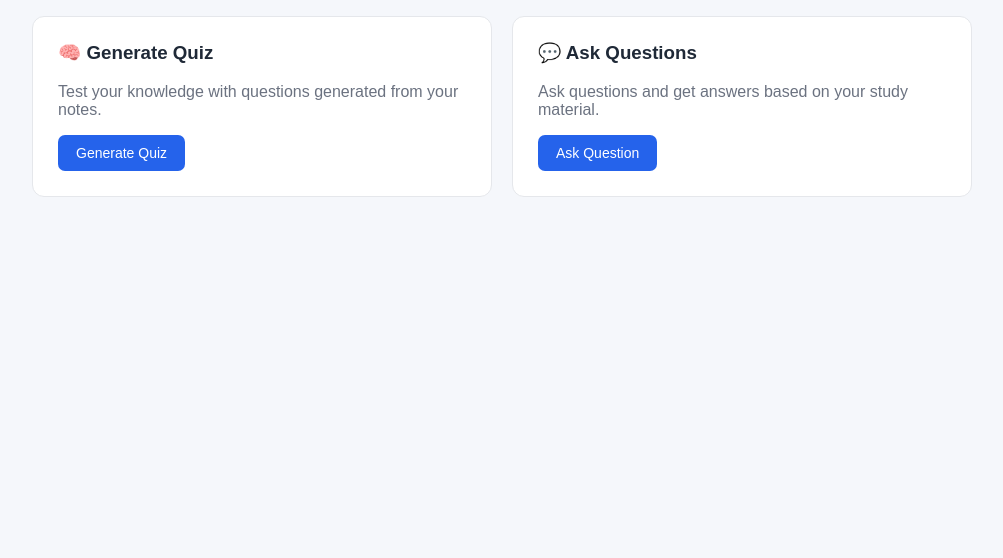
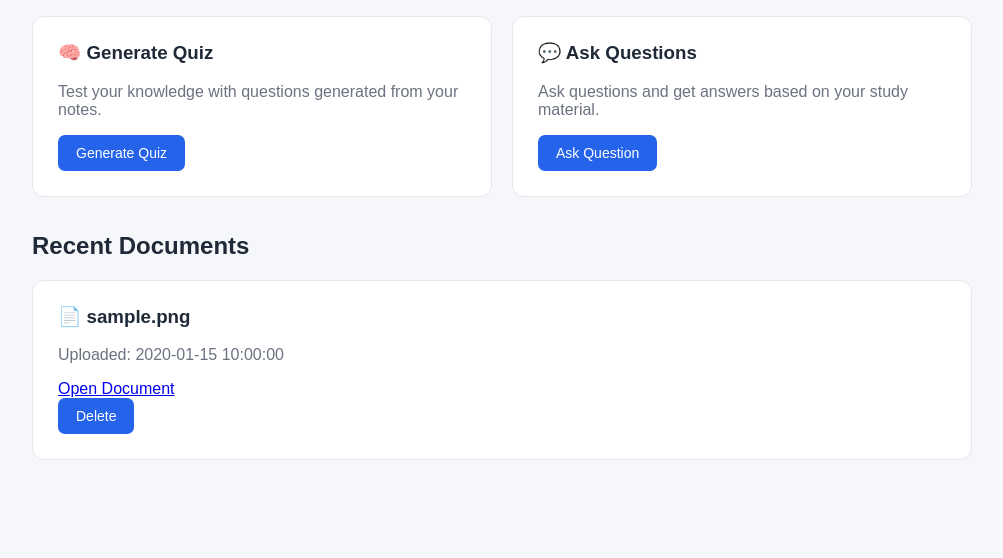
Before and after one commit to deogonci/ai-study-assistant, a Flask app: page / in a window 1280 px wide. Shown: the part 471-1029 px from the top of the page, without its empty margins (138-1141 px from the left). Before the commit the page ends 668 px from the top, so only its background shows below. Run offline with Flask 3, Linux system fonts and the light colour scheme; tables that the repository leaves empty hold one stand-in row (values such as "Sample post").

Commit message:
Add SQLite document persistence and management

```diff
--- a/app/app.py
+++ b/app/app.py
@@ -8,7 +8,16 @@ from pypdf import PdfReader
 from summariser import summarise_notes
 from quiz_generator import generate_quiz
 
+from database import (
+    initialise_database,
+    save_document,
+    get_all_documents,
+    get_document,
+    delete_document
+)
+
 app = Flask(__name__)
+initialise_database()
 app.secret_key = "dev-secret-key"
 
 UPLOAD_FOLDER = os.path.join(os.path.dirname(__file__), "uploads")
@@ -45,7 +54,12 @@ def read_pdf_file(filepath):
 
 @app.route("/")
 def home():
-    return render_template("index.html")
+    documents = get_all_documents()
+
+    return render_template(
+        "index.html",
+        documents=documents
+    )
 
 @app.route("/upload", methods=["POST"])
 def upload_file():
@@ -75,6 +89,12 @@ def upload_file():
 
     else:
         return "Unsupported file type", 400
+
+    save_document(
+        document_id,
+        filename,
+        filepath
+    )
 
     session["document_id"] = document_id
     session["filename"] = filename
@@ -177,5 +197,58 @@ def submit_quiz():
         results=results
     )
 
+@app.route("/document/<document_id>")
+def open_document(document_id):
+    document = get_document(document_id)
+
+    if document is None:
+        return "Document not found", 404
+
+    filepath = document["filepath"]
+
+    if not os.path.exists(filepath):
+        return "Document file no longer exists", 404
+
+    if filepath.lower().endswith(".txt"):
+        text = read_text_file(filepath)
+
+    elif filepath.lower().endswith(".pdf"):
+        text = read_pdf_file(filepath)
+
+    else:
+        return "Unsupported file type", 400
+
+    session["document_id"] = document["document_id"]
+    session["filename"] = document["filename"]
+    session["filepath"] = filepath
+
+    return render_template(
+        "workspace.html",
+        filename=document["filename"],
+        text=text
+    )
+
+@app.route("/document/<document_id>/delete", methods=["POST"])
+def remove_document(document_id):
+    document = get_document(document_id)
+
+    if document is None:
+        return "Document not found", 404
+
+    filepath = document["filepath"]
+
+    delete_document(document_id)
+
+    if os.path.exists(filepath):
+        os.remove(filepath)
+
+    if session.get("document_id") == document_id:
+        session.pop("document_id", None)
+        session.pop("filename", None)
+        session.pop("filepath", None)
+        session.pop("quiz_answers", None)
+
+    return redirect(url_for("home"))
+
 if __name__ == "__main__":
     app.run(debug=True)
--- /dev/null
+++ b/app/database.py
@@ -0,0 +1,91 @@
+import sqlite3
+import os
+
+
+DATABASE_PATH = os.path.join(
+    os.path.dirname(__file__),
+    "study_assistant.db"
+)
+
+
+def get_db_connection():
+    connection = sqlite3.connect(DATABASE_PATH)
+
+    connection.row_factory = sqlite3.Row
+
+    return connection
+
+def initialise_database():
+    connection = get_db_connection()
+
+    connection.execute("""
+        CREATE TABLE IF NOT EXISTS documents (
+            id INTEGER PRIMARY KEY AUTOINCREMENT,
+            document_id TEXT UNIQUE NOT NULL,
+            filename TEXT NOT NULL,
+            filepath TEXT NOT NULL,
+            uploaded_at TIMESTAMP DEFAULT CURRENT_TIMESTAMP
+        )
+    """)
+
+    connection.commit()
+    connection.close()
+
+def save_document(document_id, filename, filepath):
+    connection = get_db_connection()
+
+    connection.execute(
+        """
+        INSERT INTO documents (document_id, filename, filepath)
+        VALUES (?, ?, ?)
+        """,
+        (document_id, filename, filepath)
+    )
+
+    connection.commit()
+    connection.close()
+
+def get_all_documents():
+    connection = get_db_connection()
+
+    documents = connection.execute(
+        """
+        SELECT id, document_id, filename, uploaded_at
+        FROM documents
+        ORDER BY uploaded_at DESC
+        """
+    ).fetchall()
+
+    connection.close()
+
+    return documents
+
+def get_document(document_id):
+    connection = get_db_connection()
+
+    document = connection.execute(
+        """
+        SELECT *
+        FROM documents
+        WHERE document_id = ?
+        """,
+        (document_id,)
+    ).fetchone()
+
+    connection.close()
+
+    return document
+
+def delete_document(document_id):
+    connection = get_db_connection()
+
+    connection.execute(
+        """
+        DELETE FROM documents
+        WHERE document_id = ?
+        """,
+        (document_id,)
+    )
+
+    connection.commit()
+    connection.close()
--- a/app/templates/index.html
+++ b/app/templates/index.html
@@ -54,6 +54,47 @@
 
         </section>
 
+        <section class="workspace-section">
+
+            <h2>Recent Documents</h2>
+
+            {% if documents %}
+
+                {% for document in documents %}
+
+                    <div class="tool-card">
+
+                        <h3>📄 {{ document["filename"] }}</h3>
+
+                        <p>
+                            Uploaded: {{ document["uploaded_at"] }}
+                        </p>
+
+                        <a href="{{ url_for('open_document', document_id=document['document_id']) }}">
+                            Open Document
+                        </a>
+
+                        <form
+                            action="{{ url_for('remove_document', document_id=document['document_id']) }}"
+                            method="POST"
+                        >
+                            <button type="submit">Delete</button>
+                        </form>
+
+                    </div>
+
+                    <br>
+
+                {% endfor %}
+
+            {% else %}
+
+                <p>No documents uploaded yet.</p>
+
+            {% endif %}
+
+        </section>
+
     </main>
 
 </body>
```
Also changed, not shown: 1 other file.
